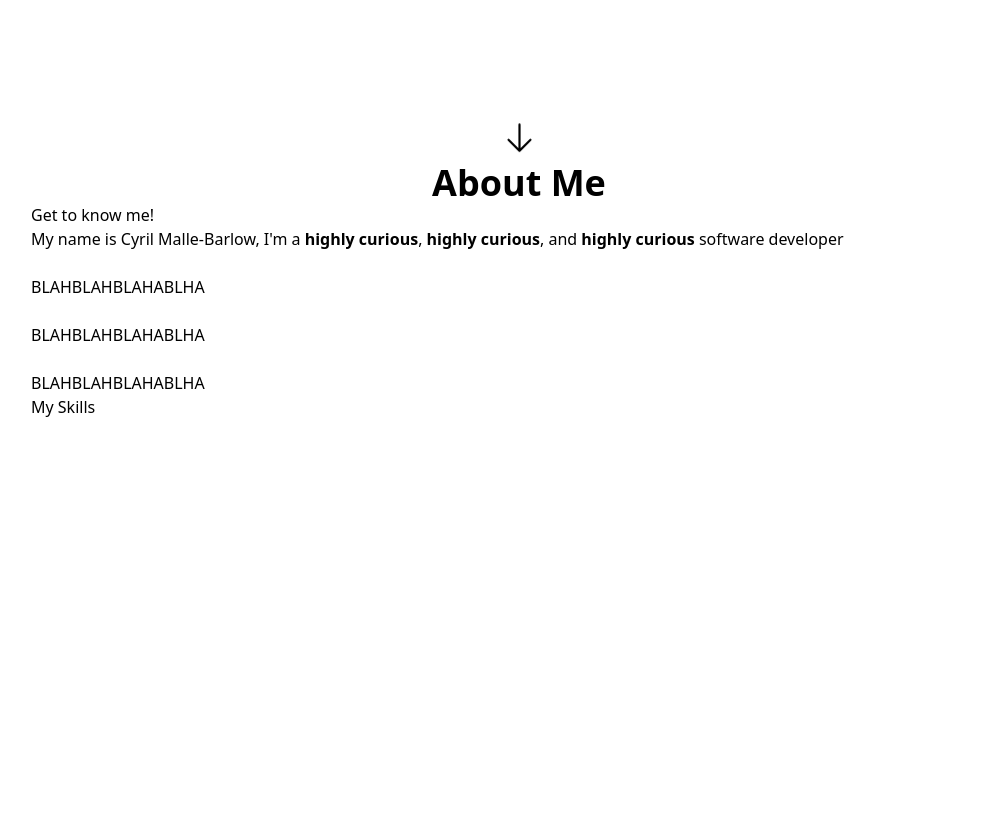
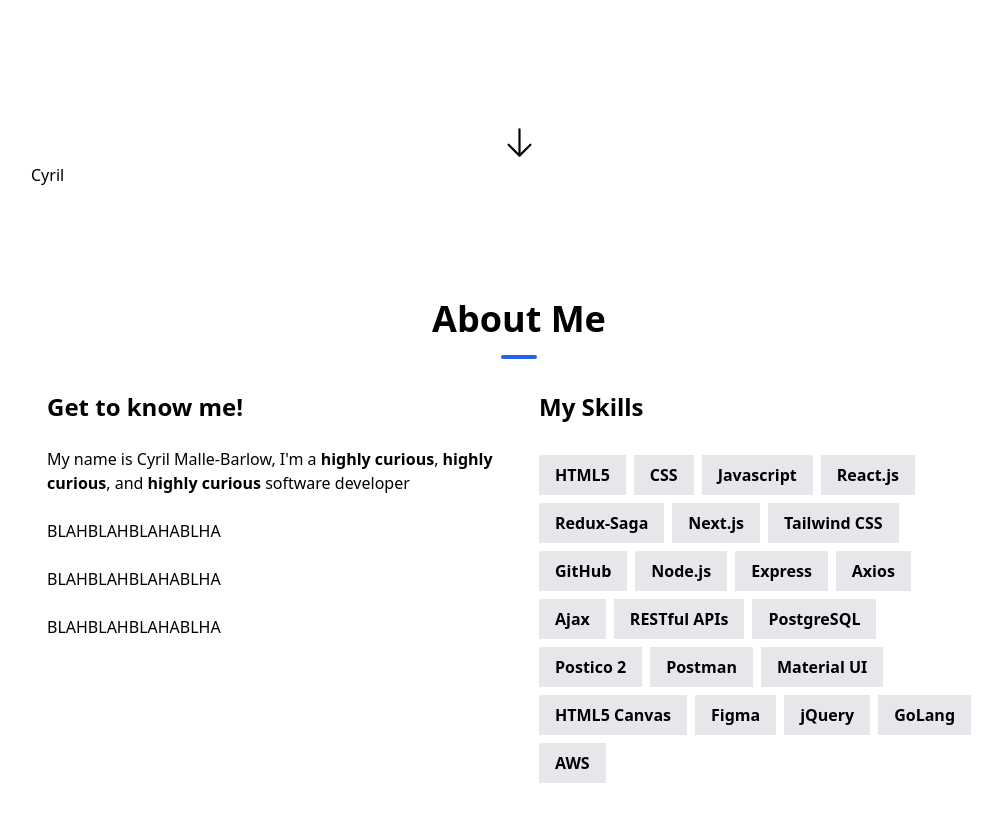
Before and after one commit to cyrilmb/Portfolio, a Next.js app in the folder my-portfolio/: page / in a window 1280 px wide. Shown: the part 560-1382 px from the top of the page, without its empty margins (121-1123 px from the left). Before the commit the page ends 979 px from the top, so only its background shows below. Built offline with nearby package versions, Linux system fonts and the light colour scheme.

Commit message:
added skills array, mapped through and styledit. made sure arrow scrolls to about section

```diff
--- a/my-portfolio/src/app/page.tsx
+++ b/my-portfolio/src/app/page.tsx
@@ -1,10 +1,12 @@
 import HeroSection from '@/components/HeroSection';
 import AboutSection from '@/components/AboutSection';
+import Testing from '@/components/Testing';
 
 export default function Home() {
   return (
     <main className="mx-auto max-w-3xl px-4 sm:px-6 md:max-w-5xl">
       <HeroSection />
+      <Testing />
       <AboutSection />
     </main>
   );
--- a/my-portfolio/src/components/AboutSection.tsx
+++ b/my-portfolio/src/components/AboutSection.tsx
@@ -1,13 +1,43 @@
 import React from 'react';
+
+const skills = [
+  { skill: 'HTML5' },
+  { skill: 'CSS' },
+  { skill: 'Javascript' },
+  { skill: 'React.js' },
+  { skill: 'Redux-Saga' },
+  { skill: 'Next.js' },
+  { skill: 'Tailwind CSS' },
+  { skill: 'GitHub' },
+  { skill: 'Node.js' },
+  { skill: 'Express' },
+  { skill: 'Axios' },
+  { skill: 'Ajax' },
+  { skill: 'RESTful APIs' },
+  { skill: 'PostgreSQL' },
+  { skill: 'Postico 2' },
+  { skill: 'Postman' },
+  { skill: 'Material UI' },
+  { skill: 'HTML5 Canvas' },
+  { skill: 'Figma' },
+  { skill: 'jQuery' },
+  { skill: 'GoLang' },
+  { skill: 'AWS' },
+];
 
 const AboutSection = () => {
   return (
-    <section>
-      <div>
-        <h1 className="text-center font-bold text-4xl">About Me</h1>
-        <div>
-          <div>
-            <h1>Get to know me!</h1>
+    <section id="about">
+      <div className="my-12 pb-12 md:pt-16 md:pb-48">
+        <h1 className="text-center font-bold text-4xl">
+          About Me
+          <hr className="w-9 h-1 mx-auto my-4 bg-blue-600 border-0 rounded" />
+        </h1>
+        <div className="flex flex-col space-y-10 items-stretch justify-center align-top md:flex-row md:text-left md:p-4 md:space-x-10 md:space-y-0">
+          <div className="md:w-1/2">
+            <h1 className="test-center text-2xl font-bold mb-6 md:text-left">
+              Get to know me!
+            </h1>
             <p>
               {' '}
               My name is Cyril Malle-Barlow, I'm a{' '}
@@ -23,9 +53,22 @@ const AboutSection = () => {
             <br />
             <p>BLAHBLAHBLAHABLHA</p>
           </div>
-          <div>
-            <h1>My Skills</h1>
-            <p></p>
+          <div className="md:w-1/2">
+            <h1 className="test-center text-2xl font-bold mb-6 md:text-left">
+              My Skills
+            </h1>
+            <div className="flex flex-wrap flex-row justify-center md:justify-start">
+              {skills.map((item, i) => {
+                return (
+                  <p
+                    key={i}
+                    className="bg-gray-200 px-4 py-2 mr-2 mt-2 text-grey-500 font-semibold"
+                  >
+                    {item.skill}
+                  </p>
+                );
+              })}
+            </div>
           </div>
         </div>
       </div>
--- /dev/null
+++ b/my-portfolio/src/components/Testing.tsx
@@ -0,0 +1,13 @@
+import React from 'react';
+
+function Testing() {
+  return (
+    <section>
+      <div>
+        <h1>Cyril</h1>
+      </div>
+    </section>
+  );
+}
+
+export default Testing;
--- /dev/null
+++ b/my-portfolio/src/components/testing.css
@@ -0,0 +1,68 @@
+@import url('https://fonts.googleapis.com/css?family=Roboto:300');
+
+body {
+  text-align:center;
+  background:linear-gradient(141deg, #ccc 25%, #eee 40%, #ddd 55%);
+  color:#555;
+  font-family:'Roboto';
+  font-weight:300;
+  font-size:32px;
+  padding-top:40vh;
+  height:100vh;
+  overflow:hidden;
+  -webkit-backface-visibility: hidden;
+  -webkit-perspective: 1000;
+  -webkit-transform: translate3d(0,0,0);
+}
+
+div {
+  display:inline-block;
+  overflow:hidden;
+  white-space:nowrap;
+}
+
+div:first-of-type {    /* For increasing performance
+                       ID/Class should've been used.
+                       For a small demo
+                       it's okaish for now */
+  animation: showup 7s infinite;
+}
+
+div:last-of-type {
+  width:0px;
+  animation: reveal 7s infinite;
+}
+
+div:last-of-type span {
+  margin-left:-355px;
+  animation: slidein 7s infinite;
+}
+
+@keyframes showup {
+    0% {opacity:0;}
+    20% {opacity:1;}
+    80% {opacity:1;}
+    100% {opacity:0;}
+}
+
+@keyframes slidein {
+    0% { margin-left:-800px; }
+    20% { margin-left:-800px; }
+    35% { margin-left:0px; }
+    100% { margin-left:0px; }
+}
+
+@keyframes reveal {
+    0% {opacity:0;width:0px;}
+    20% {opacity:1;width:0px;}
+    30% {width:355px;}
+    80% {opacity:1;}
+    100% {opacity:0;width:355px;}
+}
+
+
+p {
+  font-size:12px;
+  color:#999;
+  margin-top:200px;
+}
```
